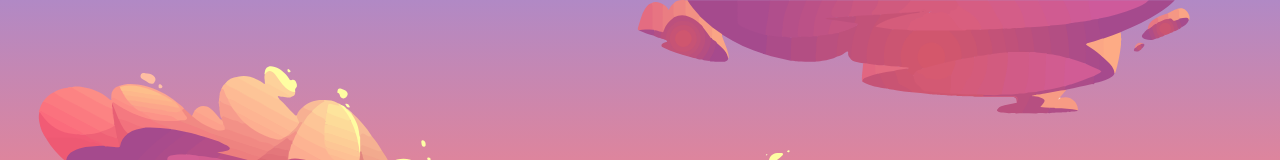
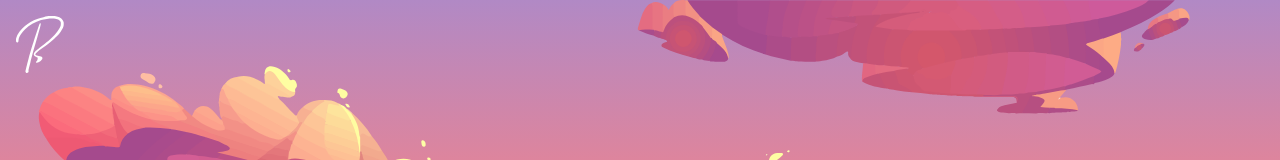
Before and after one commit to jhamadhav/p23, a plain HTML site: page index.html in a window 1280 px wide. Shown: the top 160 px of the page. Drawn offline with Linux system fonts and the light colour scheme.

Commit message:
logo added

```diff
--- a/index.html
+++ b/index.html
@@ -25,7 +25,7 @@
 </head>
 
 <body>
-
+    <img src="./assets/images/logo.svg" alt="" id="main-logo">
     <div class="wrapper">
         <img class="images" id="bg-clouds" src="./assets/images/home/clouds.svg" alt="" srcset="">
         <img class="images" id="bg-back" src="./assets/images/home/bg.svg" alt="" srcset="">
--- a/styles/_home-page.scss
+++ b/styles/_home-page.scss
@@ -1,3 +1,12 @@
+#main-logo {
+    width: 80px;
+    padding: 16px;
+    position: absolute;
+    top: 0;
+    left: 0;
+    z-index: 1;
+}
+
 .wrapper {
     background: linear-gradient(#b189c5, #f98284, #ffca8c, #160920);
     width: 100vw;
```
Also changed, not shown: styles/main.min.css, 1 other file.
